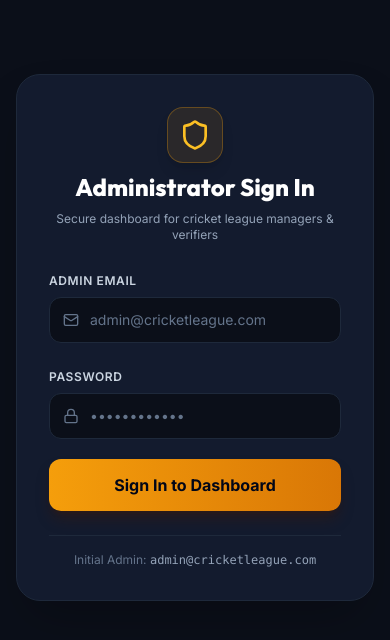
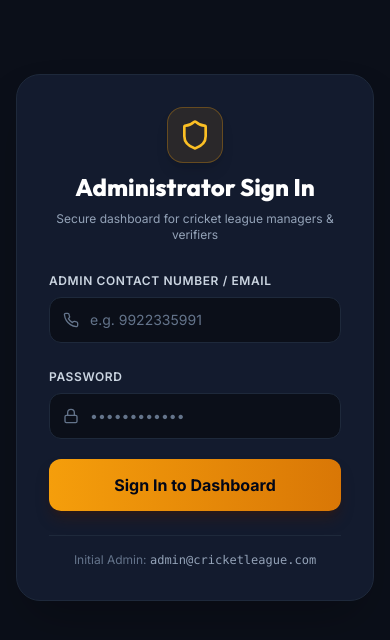
Before and after one commit to shritrimurtifitness/KPL, a React (Vite) app in the folder frontend/: page /admin/login in a window 390 px wide. Shown: the top 640 px of the page. Built offline with nearby package versions, Linux system fonts and the light colour scheme; no server answers.

Commit message:
feat: enable mobile number login for admin and update login UI

```diff
--- a/frontend/src/pages/admin/AdminLoginPage.tsx
+++ b/frontend/src/pages/admin/AdminLoginPage.tsx
@@ -1,6 +1,6 @@
 import React, { useState } from 'react';
 import { useNavigate, Navigate } from 'react-router-dom';
-import { Shield, Lock, Mail, Loader2, AlertCircle, Trophy } from 'lucide-react';
+import { Shield, Lock, Phone, Loader2, AlertCircle, Trophy } from 'lucide-react';
 import { api } from '../../services/api';
 import { useAuth } from '../../context/AuthContext';
 
@@ -20,7 +20,7 @@ export const AdminLoginPage: React.FC = () => {
   const handleLogin = async (e: React.FormEvent) => {
     e.preventDefault();
     if (!email || !password) {
-      setError('Please provide your admin email and password.');
+      setError('Please provide your admin contact number and password.');
       return;
     }
 
@@ -73,15 +73,15 @@ export const AdminLoginPage: React.FC = () => {
         <form onSubmit={handleLogin} className="space-y-5">
           <div className="space-y-1.5">
             <label className="text-xs font-semibold uppercase tracking-wider text-slate-300">
-              Admin Email
+              Admin Contact Number / Email
             </label>
             <div className="relative">
               <div className="absolute inset-y-0 left-0 pl-3.5 flex items-center pointer-events-none text-slate-500">
-                <Mail className="w-4 h-4" />
+                <Phone className="w-4 h-4" />
               </div>
               <input
-                type="email"
-                placeholder="admin@cricketleague.com"
+                type="text"
+                placeholder="e.g. 9922335991"
                 value={email}
                 onChange={(e) => setEmail(e.target.value)}
                 required
```
Also changed, not shown: 2 other files (tests, documents, lock files or other folders).
